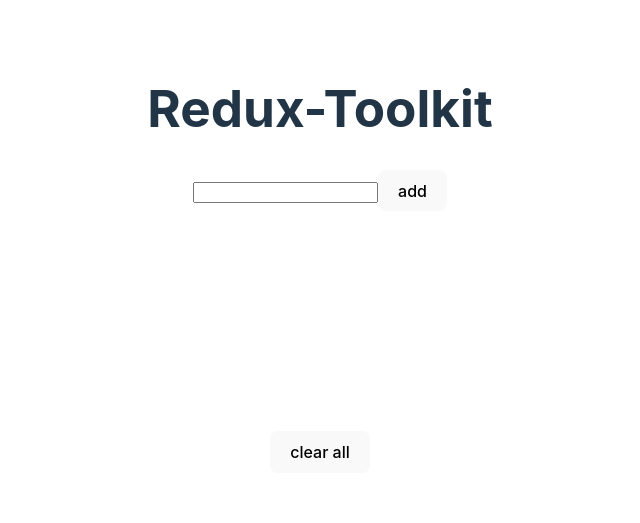
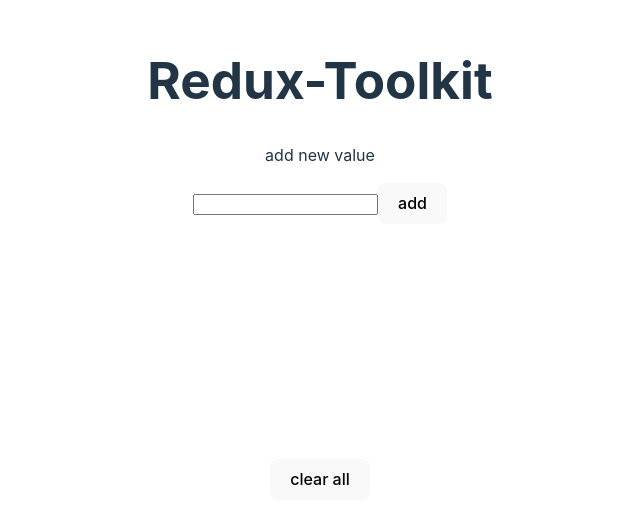
Before and after one commit to danielu96/Redux-Toolkit, a React (Vite) app: page / in a window 1280 px wide. Shown: the part 141-664 px from the top of the page, without its empty margins (320-960 px from the left). Built offline with nearby package versions, Linux system fonts and the light colour scheme.

Commit message:
|| "add new value" added to Alert

```diff
--- a/src/ToDo.jsx
+++ b/src/ToDo.jsx
@@ -14,6 +14,8 @@
          setAlert({ show,  type, msg  });
        };
     const dispatch = useDispatch();
+
+
     const handleSubmit =(e) => {
       e.preventDefault();
       showAlert(true, 'danger', 'you must enter value')
@@ -28,6 +30,7 @@
       }
       inputRef.current.value=""
     }
+
   // const handleSubmit=(ev) =>{
   //   ev.preventDefault();
   //   if(!taskName)
@@ -52,20 +55,18 @@
   //       // alert('Success you just added')
   //          }
   return  (
-    <div>
-         {alert.show && <Alert {...alert} removeAlert={showAlert} tasks={tasks}/>}
-  <form onSubmit={handleSubmit}>
-      <input type="text"
+    <div style={{display:'grid',marginTop:'1rem',marginBottom:'1rem',height:'5rem',justifyContent:'center', rowGap :'1rem'}}>
+
+         <div >  {alert.show && <Alert {...alert} removeAlert={showAlert} tasks={tasks} />|| "add new value"}</div>
+  <form  style={{ bottom:'0px'}} onSubmit={handleSubmit}>
+      <input  type="text"
             //  value={taskName}
             ref={inputRef}
             //  onChange={event => AddTask(event.target.value)}
             />
              <button>add</button>
     </form>
-
-
     </div>
   )
 }
-
 export default ToDo
```
